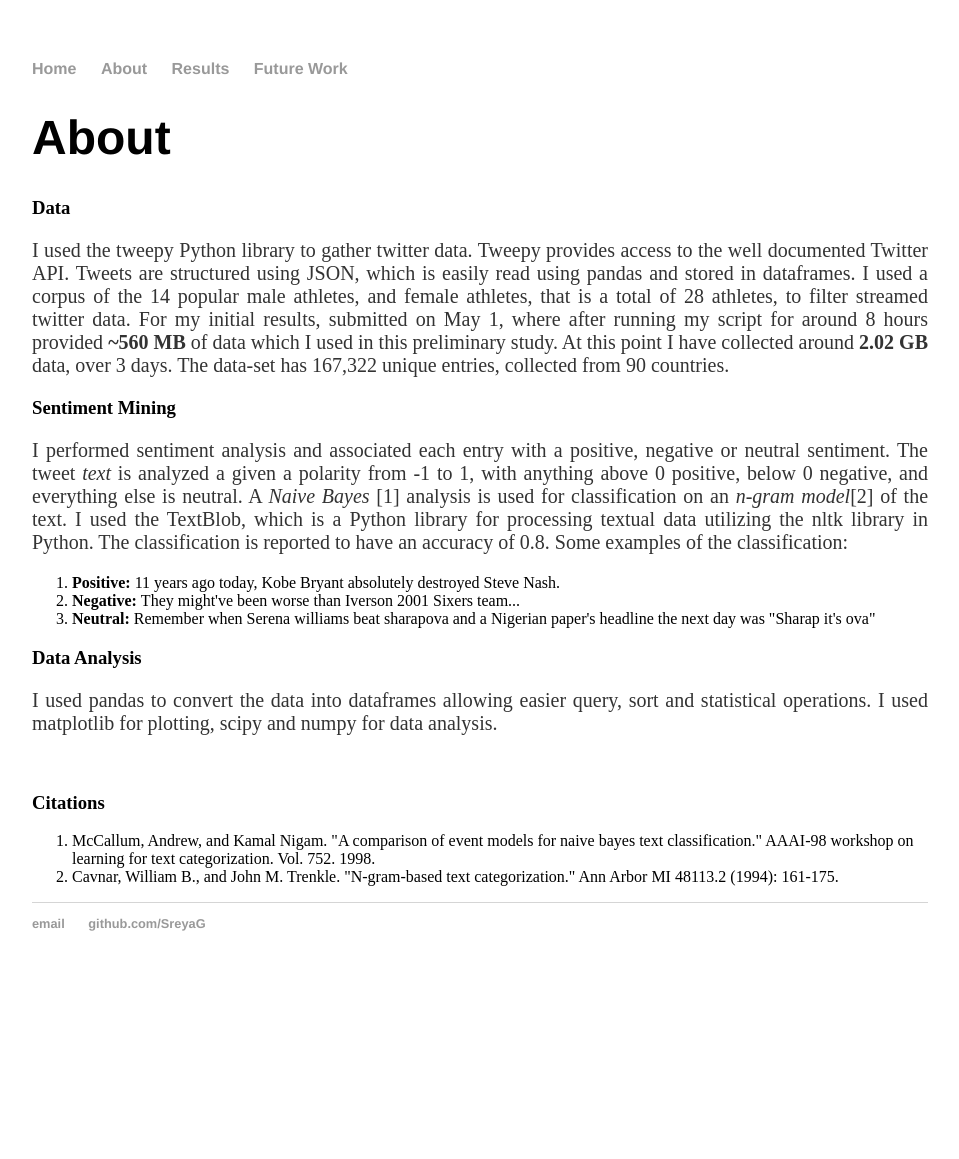
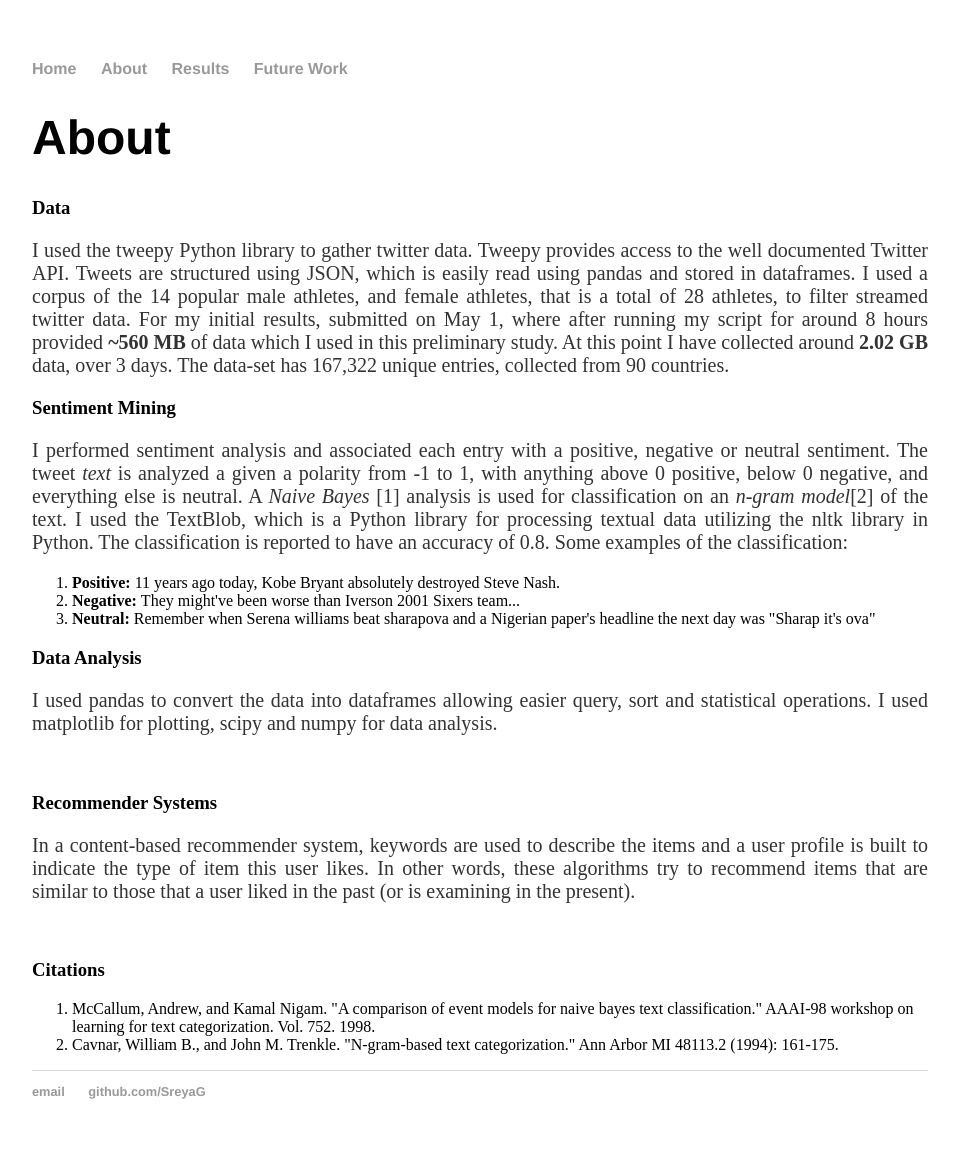
Before and after one commit to SreyaG/SportTweet, a Jekyll site: the page built from about/index.html, in a window 1280 px wide. Shown: the whole page, without its empty margins (160-1119 px from the left). Built offline with Jekyll 4.4.1, drawn with Linux system fonts in a browser that asks for light colours; before the commit the page ends 991 px from its top, so only the background shows below that.

Commit message:
Update index.html

```diff
--- a/about/index.html
+++ b/about/index.html
@@ -26,6 +26,10 @@ title: About
 	<h3> Data Analysis </h3>
     <p>I used pandas to convert the data into dataframes allowing easier query, sort and statistical operations. I used matplotlib for plotting, scipy and numpy for data analysis. </p>
 	<br>
+	<h3> Recommender Systems </h3>
+    <p>In a content-based recommender system, keywords are used to describe the items and a user profile is built to indicate the type of item this user likes. In other words, these algorithms try to recommend items that are similar
+	    to those that a user liked in the past (or is examining in the present). </p>
+	<br>
 	<h3> Citations </h3>
 	<ol>
 		<li> McCallum, Andrew, and Kamal Nigam. "A comparison of event models for naive bayes text classification." AAAI-98 workshop on learning for text categorization. Vol. 752. 1998. </li>
```
